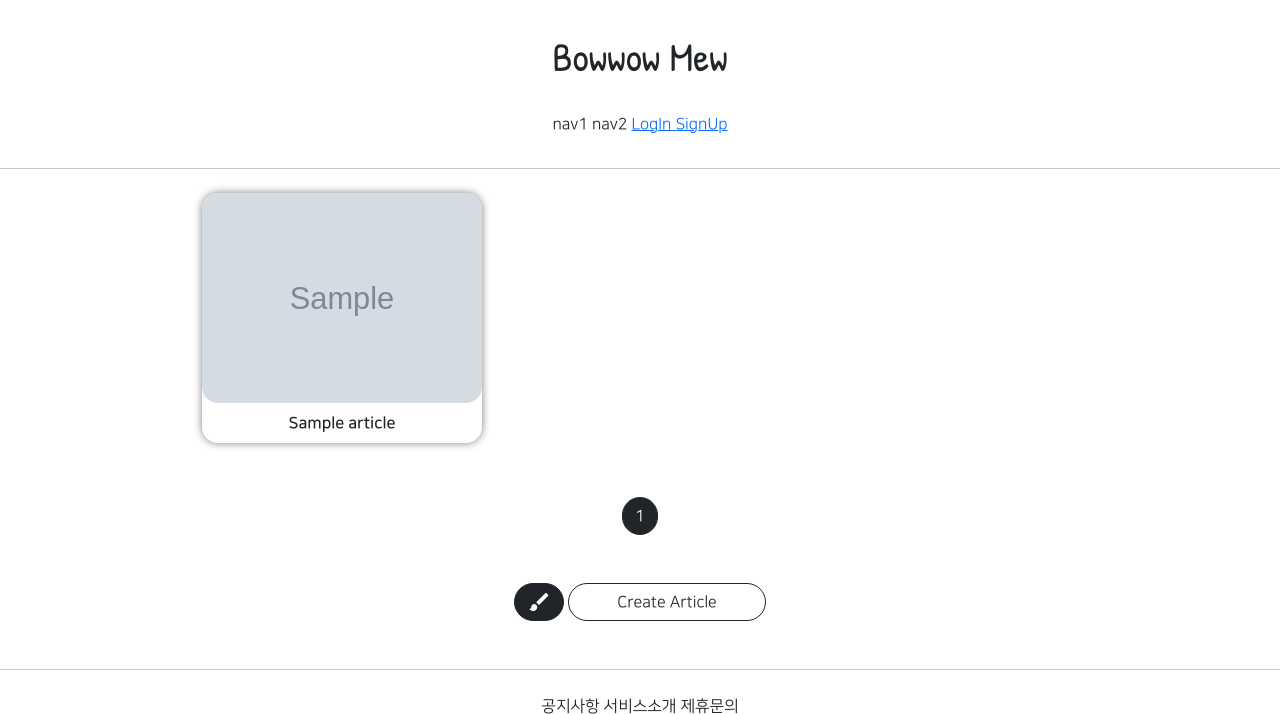
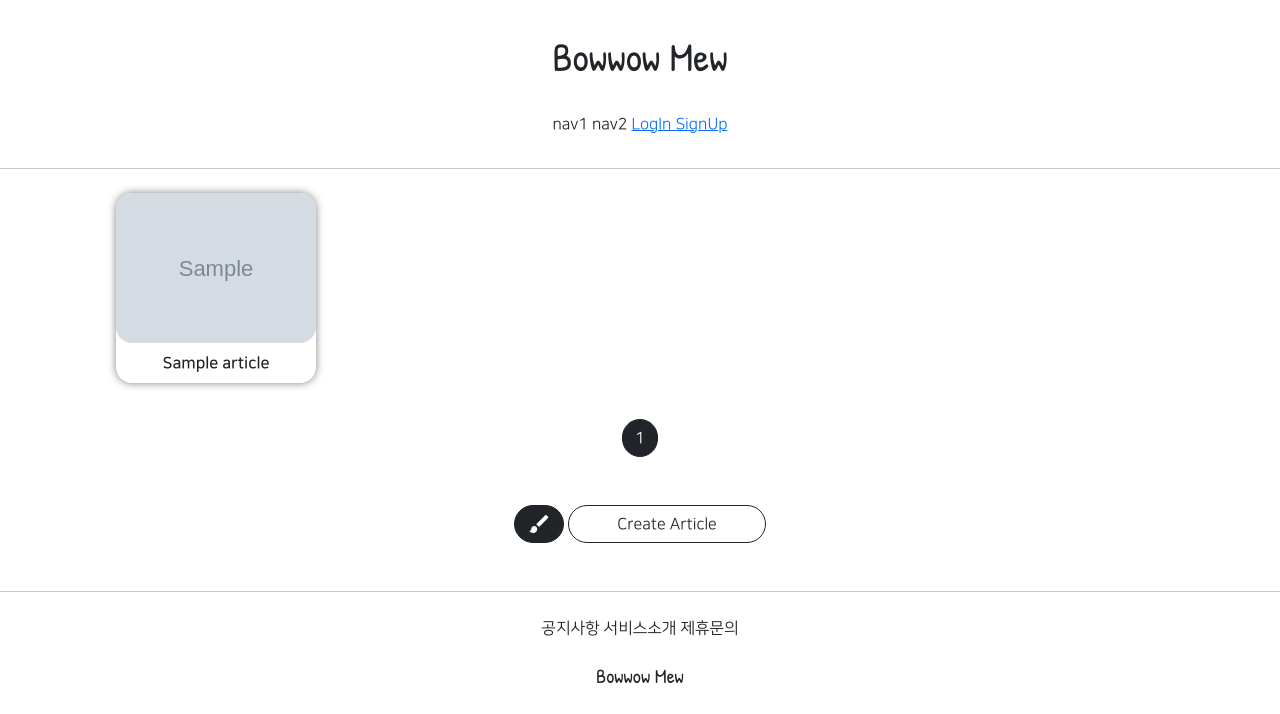
Before and after one commit to rmmmmmmmmm/WebApplication_Myself, a Django app: template articleapp/templates/articleapp/list.html in a window 1280 px wide. Shown: the top 714 px of the page. Run offline with Django 3.2, Linux system fonts and the light colour scheme; the template is opened without the code that fills it: most values are stand-ins (such as "Sample title", 1, 10 or a date in 2020); grey boxes marked "Sample" are stand-in pictures.

Commit message:
2021.08.12. WebApplication_Myself Commit 1

```diff
--- a/articleapp/templates/articleapp/list.html
+++ b/articleapp/templates/articleapp/list.html
@@ -4,8 +4,14 @@
 {% block content %}
 
     <style>
+        .container {
+            padding: 0;
+            margin: 0 auto;
+        }
+
         .container div {
-          width: 280px;
+          width: 45%;
+            max-width: 200px;
           display: flex;
           justify-content: center;
           align-items: center;
@@ -26,7 +32,7 @@
             <div>
 
                 <a href="{% url 'articleapp:detail' pk=article.pk %}">
-                    <img style="width: 280px" src="{{ article.image.url }}" alt="">
+                    <img src="{{ article.image.url }}" alt="">
                 </a>
                 <span class="NNS_B m-2">
                     {{ article.title }}
--- a/articleapp/views.py
+++ b/articleapp/views.py
@@ -60,4 +60,4 @@ class ArticleListView(ListView):
     model = Article
     context_object_name = 'article_list'
     template_name = 'articleapp/list.html'
-    paginate_by = 1
+    paginate_by = 20
--- a/static/js/magicgrid.js
+++ b/static/js/magicgrid.js
@@ -277,7 +277,7 @@ MagicGrid.prototype.listen = function listen () {
 let magicGrid = new MagicGrid({
   container: '.container',
   animate: true,
-  gutter: 30,
+  gutter: 12,
   static: true,
   useMin: true
 });
```
